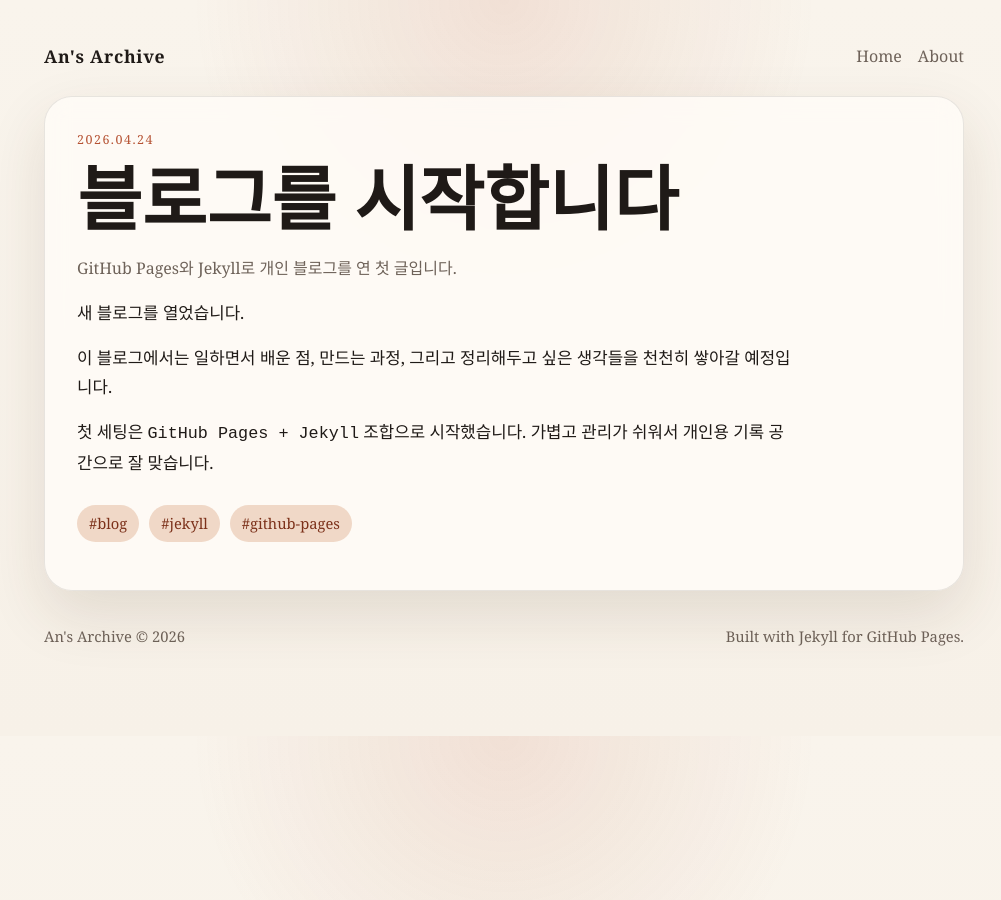
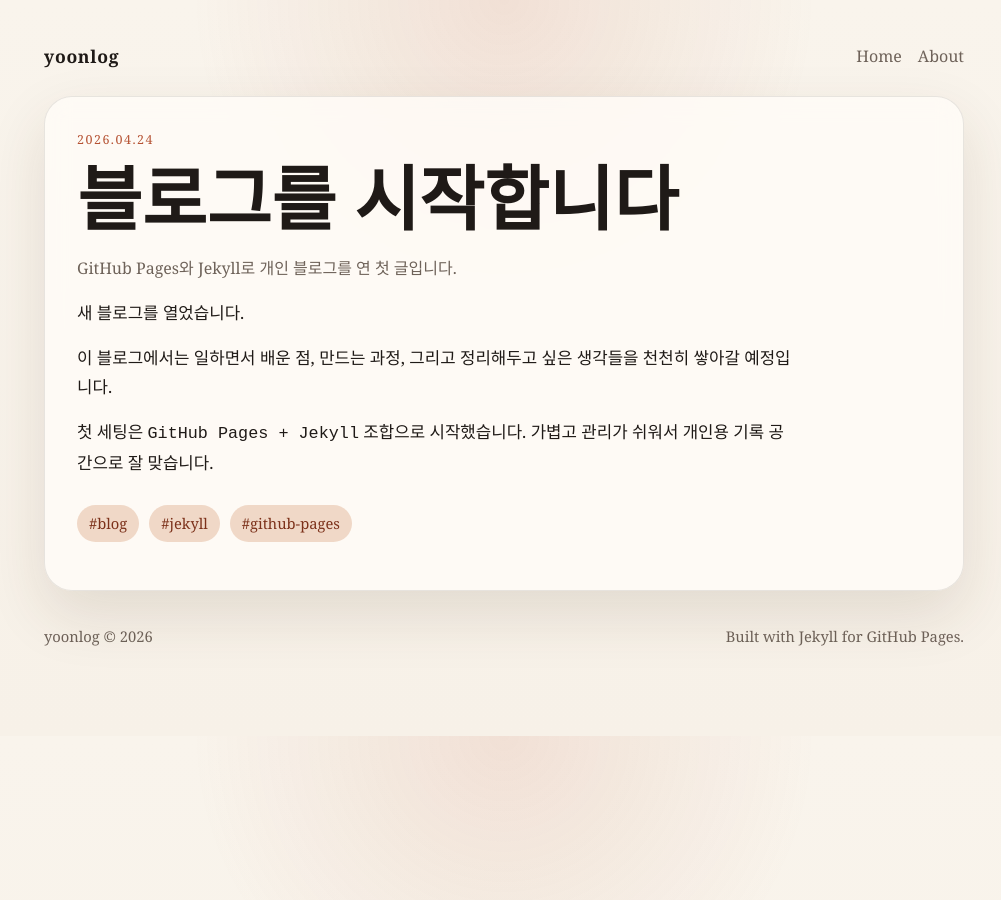
Before and after one commit to skyhanull/skyhanull.github.io, a Jekyll site: the page built from _posts/2026-04-24-welcome-to-my-blog.md, in a window 1280 px wide. Shown: the whole page, without its empty margins (136-1137 px from the left). Built offline with Jekyll 4.4.1, drawn with Linux system fonts in a browser that asks for light colours.

Commit message:
Update site metadata

```diff
--- a/_config.yml
+++ b/_config.yml
@@ -1,13 +1,13 @@
-title: An's Archive
-email: hello@example.com
+title: yoonlog
+email: ank04250425@gmail.com
 description: "기록하고 정리하고 공유하는 개인 블로그"
 baseurl: ""
-url: "https://your-github-username.github.io"
+url: "https://skyhanull.github.io"
 lang: ko-KR
 timezone: Asia/Seoul
 
 author:
-  name: An
+  name: yoon
   twitter:
   picture:
 
@@ -31,7 +31,7 @@ defaults:
     values:
       layout: default
 
-gtm_id: "GTM-XXXXXXX"
+gtm_id: ""
 google_site_verification: ""
 nav:
   - title: Home
@@ -40,9 +40,9 @@ nav:
     url: /about/
 
 social:
-  name: An
+  name: yoon
   links:
-    - https://github.com/your-github-username
+    - https://github.com/skyhanull
 
 exclude:
   - README.md
```
